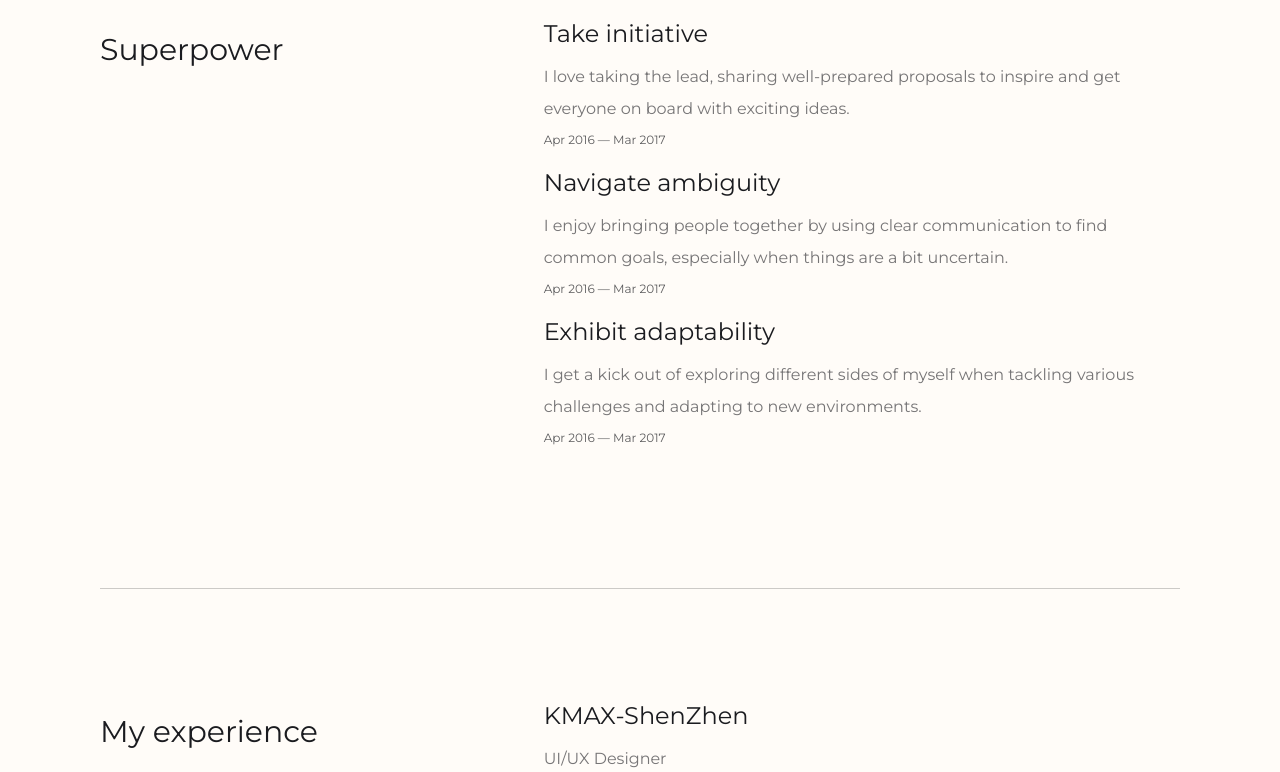
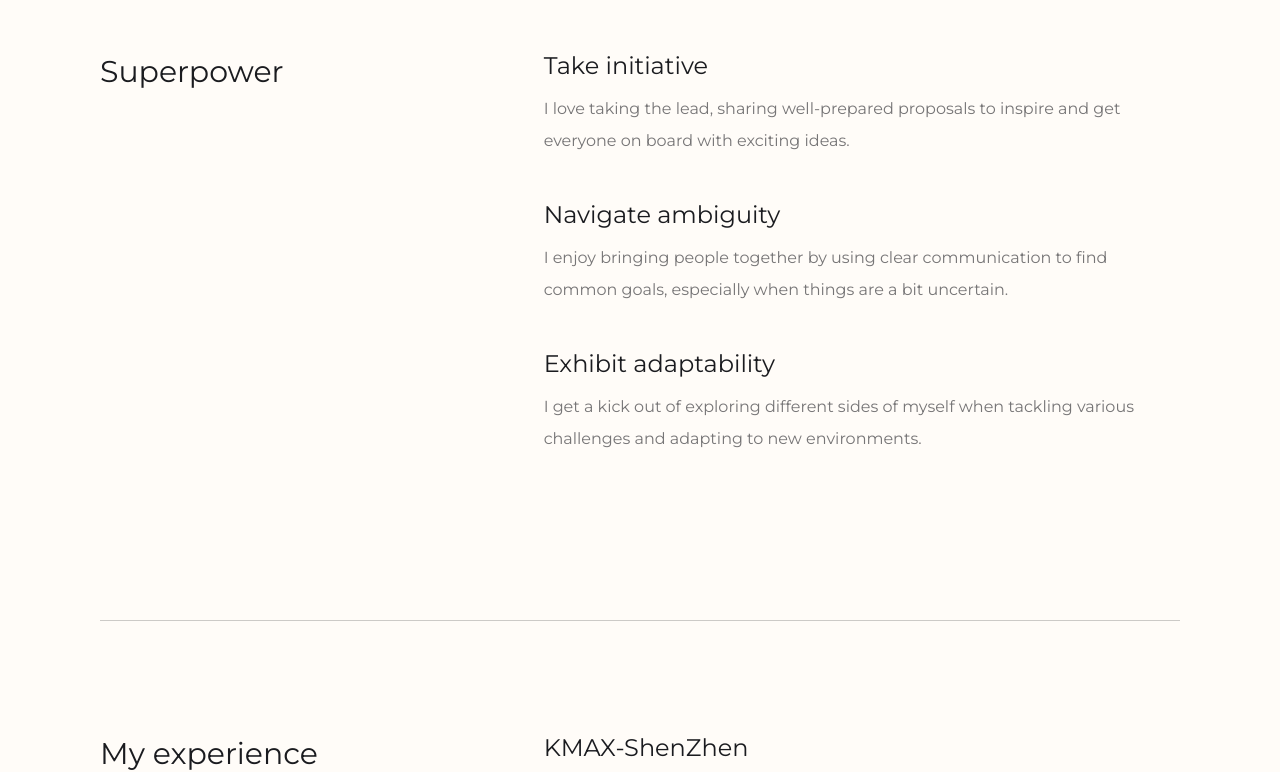
Before and after one commit to jaemin17/jaemin-portfolio, a Next.js app: page /en/about2 in a window 1280 px wide. Shown: the part 1280-2052 px from the top of the page. Built offline with nearby package versions, Linux system fonts and the light colour scheme.

Commit message:
Polish About2 layout after removing card dates.
Drop period labels while keeping card height, top-align section titles with content, and fix the PDF link line break and underline.

```diff
--- a/src/app/[locale]/about2/about.module.css
+++ b/src/app/[locale]/about2/about.module.css
@@ -81,7 +81,7 @@
   display: inline;
   color: inherit;
   font-weight: 600;
-  text-decoration: none;
+  text-decoration: underline;
   transition: opacity 0.2s ease;
 }
 
@@ -130,12 +130,12 @@
 }
 
 .sectionTitleCol {
-  padding-top: 10px;
+  padding-top: 0;
   padding-right: 60px;
 }
 
 .sectionTitle {
-  margin: 10px 0;
+  margin: 10px 0 10px;
   font-size: 30px;
   font-weight: 400;
   line-height: 46px;
@@ -177,19 +177,11 @@
 }
 
 .cardText {
-  margin: 0 0 5px;
+  margin: 0 0 25px;
   color: var(--about-muted);
   font-size: 16px;
   font-weight: 400;
   line-height: 32px;
-}
-
-.cardMeta {
-  margin: 0;
-  color: var(--about-fg);
-  font-size: 12px;
-  line-height: 20px;
-  opacity: 0.7;
 }
 
 .sectionTitleCol .text {
--- a/src/app/[locale]/about2/content.ts
+++ b/src/app/[locale]/about2/content.ts
@@ -30,36 +30,30 @@ export const about2Copy = {
       title: "Take initiative",
       description:
         "I love taking the lead, sharing well-prepared proposals to inspire and get everyone on board with exciting ideas.",
-      period: "Apr 2016 — Mar 2017",
     },
     {
       title: "Navigate ambiguity",
       description:
         "I enjoy bringing people together by using clear communication to find common goals, especially when things are a bit uncertain.",
-      period: "Apr 2016 — Mar 2017",
     },
     {
       title: "Exhibit adaptability",
       description:
         "I get a kick out of exploring different sides of myself when tackling various challenges and adapting to new environments.",
-      period: "Apr 2016 — Mar 2017",
     },
   ],
   jobs: [
     {
       company: "KMAX-ShenZhen",
       role: "UI/UX Designer",
-      period: "Apr 2016 — Mar 2017",
     },
     {
       company: "VIA-Guangzhou",
       role: "UI Designer",
-      period: "Apr 2016 — Mar 2017",
     },
     {
       company: "ISAR-Beijing",
       role: "Visual and UX Designer",
-      period: "Apr 2016 — Mar 2017",
     },
   ],
   sectionWhatIDo: "What I do",
--- a/src/app/[locale]/about2/page.tsx
+++ b/src/app/[locale]/about2/page.tsx
@@ -30,7 +30,7 @@ export default async function About2Page({ params }: About2PageProps) {
                     <br />
                     <br />
                     {about2Copy.introCtaPrefix}
-                    {"\u00a0\u00a0"}
+                    <br />
                     <Link className={styles.pdfLink} href={about2PdfUrl} target="_blank" rel="noreferrer">
                       {about2Copy.pdfLinkLabel}
                     </Link>
@@ -82,7 +82,6 @@ export default async function About2Page({ params }: About2PageProps) {
                     <article key={item.title} className={styles.card}>
                       <div className={styles.cardTitle}>{item.title}</div>
                       <p className={styles.cardText}>{item.description}</p>
-                      <p className={styles.cardMeta}>{item.period}</p>
                     </article>
                   ))}
                 </div>
@@ -101,7 +100,6 @@ export default async function About2Page({ params }: About2PageProps) {
                     <article key={job.company} className={styles.card}>
                       <div className={styles.cardTitle}>{job.company}</div>
                       <p className={styles.cardText}>{job.role}</p>
-                      <p className={styles.cardMeta}>{job.period}</p>
                     </article>
                   ))}
                 </div>
```
